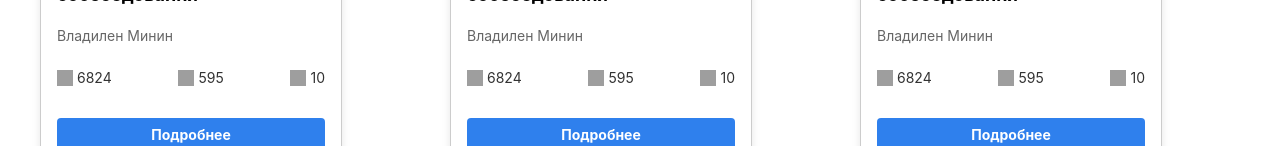
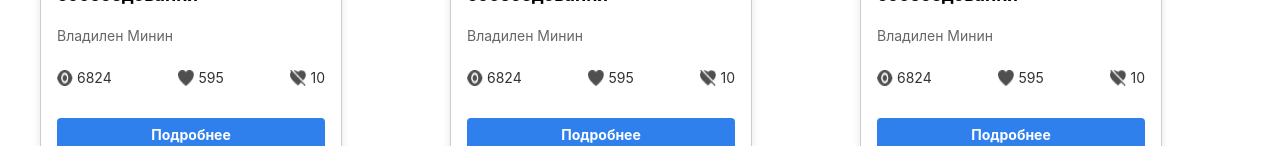
Before and after one commit to Aleksey-Bortnik/test-portal, a React (Create React App) app: page / in a window 1280 px wide. Shown: the part 806-952 px from the top of the page. Built offline with nearby package versions, Linux system fonts and the light colour scheme; data requests are answered from the project's data file; grey boxes are pictures that could not be loaded.

Commit message:
naming fix

```diff
--- a/src/components/card.tsx
+++ b/src/components/card.tsx
@@ -29,15 +29,15 @@ export const Card: React.FC<CardProps> = ({ video }) => {
         <div className="card__channel">{video.snippet.channelTitle}</div>
         <div className="card__stats">
           <div className="card__stat">
-            <img src="/assets/images/views.png" alt="views" />
+            <img src="/assets/images/viewed.png" alt="views" />
             {video.statistics.viewCount}
           </div>
           <div className="card__stat">
-            <img src="/assets/images/likes.png" alt="likes" />
+            <img src="/assets/images/liked.png" alt="likes" />
             {video.statistics.likeCount}
           </div>
           <div className="card__stat">
-            <img src="/assets/images/dislikes.png" alt="dislikes" />
+            <img src="/assets/images/dislike.png" alt="dislikes" />
             {video.statistics.dislikeCount}
           </div>
         </div>
```
